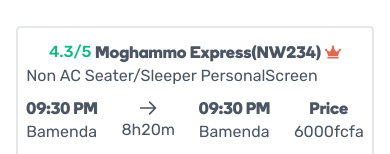
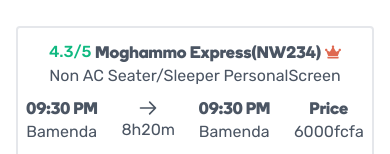
Before and after one commit to teyim/Jadoo, a React (Create React App) app: page /searchbus in a window 390 px wide. Shown: the part 774-928 px from the top of the page. Built offline with nearby package versions, Linux system fonts and the light colour scheme.

Commit message:
make text responsive

```diff
--- a/src/Components/BusOptions/BusOptions.js
+++ b/src/Components/BusOptions/BusOptions.js
@@ -27,7 +27,7 @@
          </h1>
          <FaCrown className="w-4 h-4 mx-1 my-auto text-orangeDark"></FaCrown>
         </div>
-        <p>Non AC Seater/Sleeper PersonalScreen</p>
+        <p className="text-center md:text-left">Non AC Seater/Sleeper PersonalScreen</p>
        </div>
        <div className="flex justify-between my-2 w-full md:w-2/4 items-center">
         <div>
```
